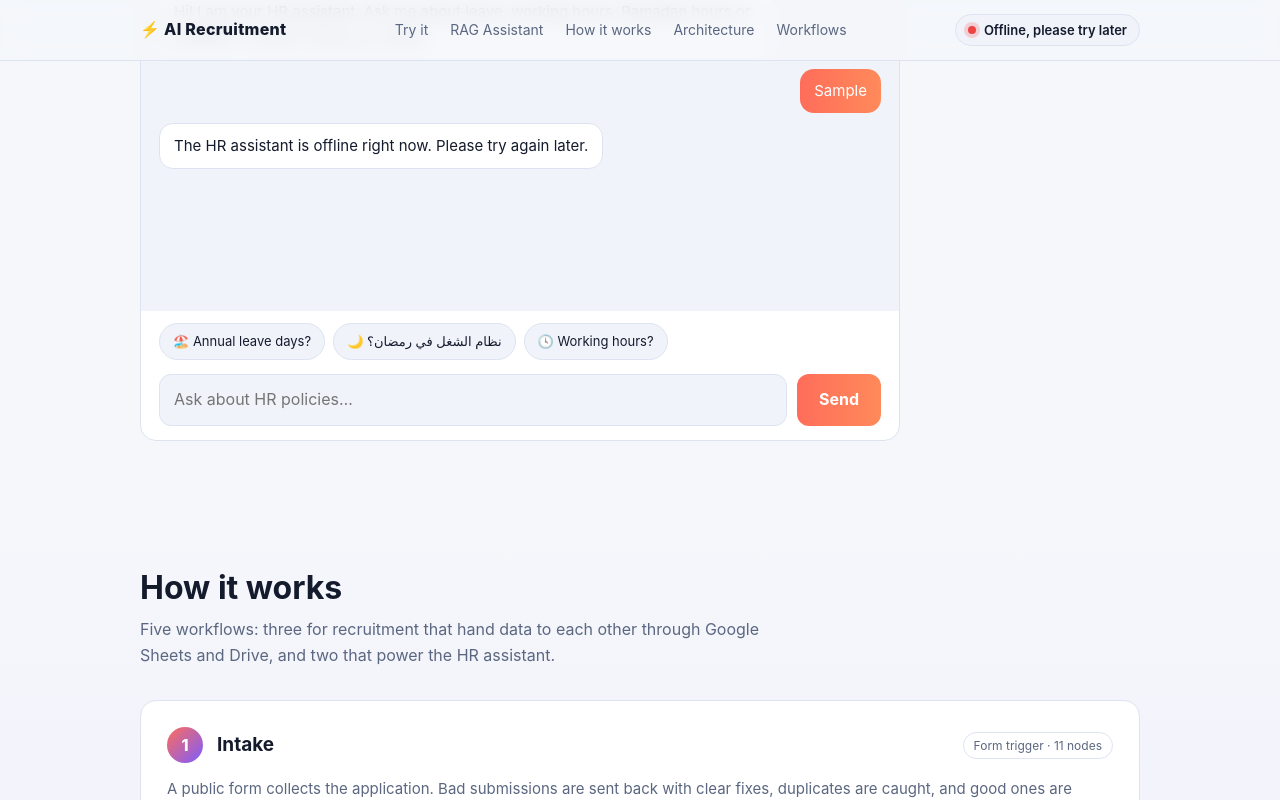
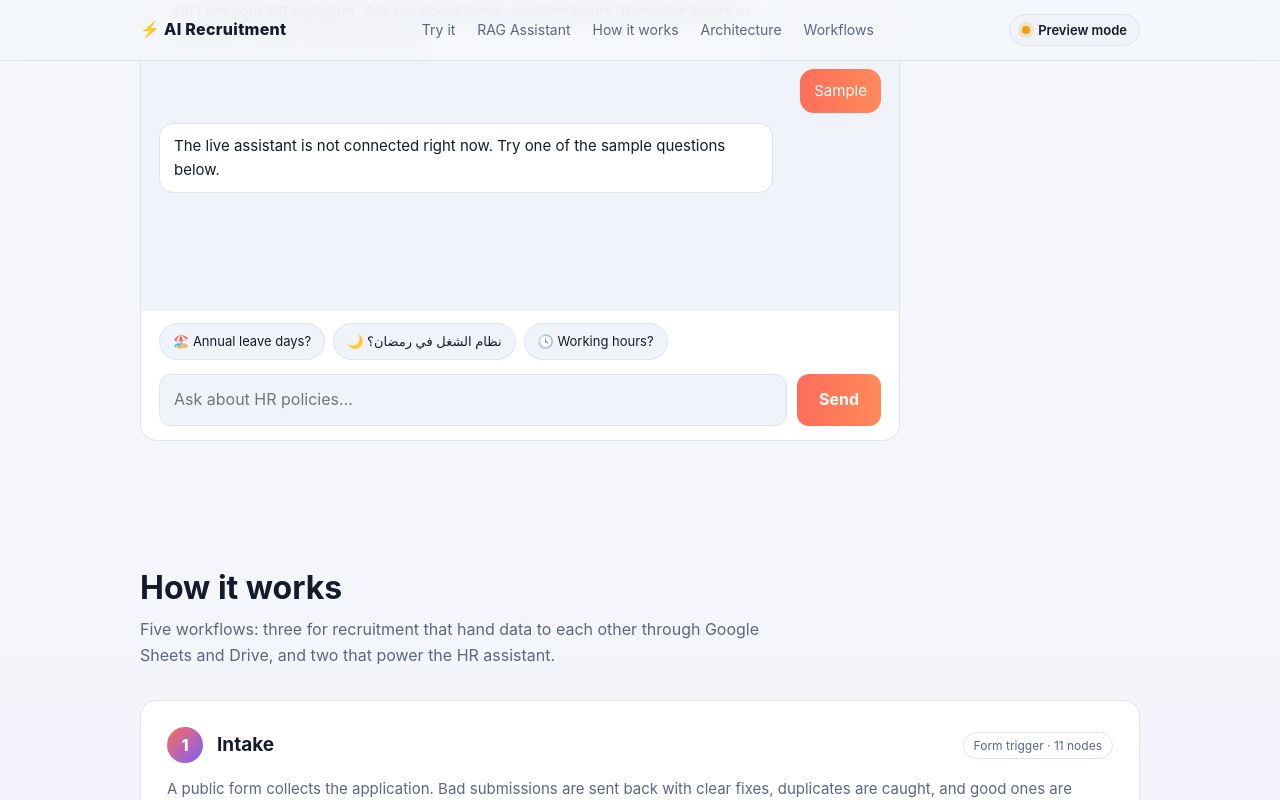
Before and after one commit to safiamohmed/AI-CV-Screening, a plain HTML site: page index.html in a window 1280 px wide. Both pictures are taken after typing "Sample" into the empty fields and a click on the button "Send". Shown: the part 1689-2489 px from the top of the page. Drawn offline with Linux system fonts and the light colour scheme; no server answers.

Commit message:
Update JSON file links and configuration settings

```diff
--- a/index.html
+++ b/index.html
@@ -36,7 +36,7 @@ nav .wrap{display:flex;align-items:center;justify-content:space-between;height:6
 .badge{display:inline-flex;align-items:center;gap:8px;padding:5px 12px;border-radius:999px;font-size:13px;font-weight:600;background:var(--card2);border:1px solid var(--line)}
 .badge i{width:8px;height:8px;border-radius:50%;background:var(--muted)}
 .badge.on i{background:var(--ok);box-shadow:0 0 0 4px rgba(34,197,94,.2)}
-.badge.off i{background:var(--bad);box-shadow:0 0 0 4px rgba(239,68,68,.2)}
+.badge.idle i{background:var(--warn);box-shadow:0 0 0 4px rgba(245,158,11,.2)}
 
 /* hero */
 .hero{padding:84px 0 56px;text-align:center;background:radial-gradient(60% 50% at 50% 0%,rgba(124,92,255,.22),transparent 70%),radial-gradient(40% 40% at 85% 10%,rgba(255,109,90,.18),transparent 70%)}
@@ -320,12 +320,12 @@ footer{border-top:1px solid var(--line);padding:28px 0;color:var(--muted);font-s
     <h2>Download the n8n blueprints</h2>
     <p class="sub">Cleaned copies with credentials and IDs removed. Import each file into n8n and connect your own accounts.</p>
     <div class="dl">
-      <a href="workflows/recruitment-1-intake.json" download><div>intake.json<small>Application form</small></div><span>&#8595;</span></a>
-      <a href="workflows/recruitment-2-ai-scan.json" download><div>ai-scan.json<small>AI screening</small></div><span>&#8595;</span></a>
-      <a href="workflows/recruitment-3-error-handler.json" download><div>error-handler.json<small>Monitoring</small></div><span>&#8595;</span></a>
-      <a href="workflows/hr-policy-rag-assistant.json" download><div>hr-policy-rag-assistant.json<small>RAG chat</small></div><span>&#8595;</span><a>
+      <a href="workflows/recruitment-1-intake.json" download><div>recruitment-1-intake.json<small>Application form</small></div><span>&#8595;</span></a>
+      <a href="workflows/recruitment-2-ai-scan.json" download><div>recruitment-2-ai-scan.json<small>AI screening</small></div><span>&#8595;</span></a>
+      <a href="workflows/recruitment-3-error-handler.json" download><div>recruitment-3-error-handler.json<small>Monitoring</small></div><span>&#8595;</span></a>
+      <a href="workflows/hr-policy-rag-assistant.json" download><div>hr-policy-rag-assistant.json<small>RAG chat</small></div><span>&#8595;</span></a>
       <a href="workflows/policy-loader.json" download><div>policy-loader.json<small>Knowledge base loader</small></div><span>&#8595;</span></a>
-
+      <a href="workflows/status-ping.json" download><div>status-ping.json<small>Online / offline badge</small></div><span>&#8595;</span></a>
     </div>
   </div>
 </section>
@@ -337,12 +337,18 @@ footer{border-top:1px solid var(--line);padding:28px 0;color:var(--muted);font-s
 <script>
 /* ===== Fill these in (see Step 3 and Step 9 of the guide) ===== */
 const CONFIG = {
-  owner:      "Your Name",
-  repo:       "https://github.com/YOUR-USER/YOUR-REPO",
-  n8nBase:    "https://YOUR-DOMAIN.ngrok-free.app",
-  applyForm:  "/form/YOUR-APPLY-FORM-ID",
-  chat:       "/webhook/YOUR-CHAT-ID/chat",      // Production URL of the Employee Question (Chat Trigger) node
-  statusPath: "/webhook/status-ping"   // from workflows/status-ping.json (activate it first)
+  owner:      "safiamohmed",
+  repo:       "https://github.com/safiamohmed/AI-CV-Screening",
+  n8nBase:    "https://cytotropic-siobhan-woodsy.ngrok-free.dev",
+  applyForm:  "/form/7433b20c-bcc0-4241-a797-45e76dec62da",
+  chat:       "/webhook/b0000000-0000-4000-8000-0000000000aa/chat",      // Production URL of the Employee Question (Chat Trigger) node
+  statusPath: "/webhook/status-ping",  // from workflows/status-ping.json (activate it first)
+  // Shown only when the live assistant is not reachable. Replace with answers from YOUR real policies.
+  samples: [
+    { q: "How many annual leave days do I get?", a: "Write the real answer from your leave policy here." },
+    { q: "ما هو نظام الشغل في رمضان؟",              a: "اكتبي هنا الإجابة الحقيقية من سياسة العمل في رمضان." },
+    { q: "What are the working hours?",           a: "Write the real answer from your working hours policy here." }
+  ]
 };
 /* =============================================================== */
 
@@ -353,9 +359,8 @@ $("#repoLink").href = CONFIG.repo;
 $("#owner").textContent = CONFIG.owner;
 
 function setStatus(online) {
-  $("#statusText").textContent = online ? "System online" : "Offline, please try later";
-  $("#status").className = "badge " + (online ? "on" : "off");
-  ["#applyTop", "#applyCard"].forEach(id => $(id).classList.toggle("disabled", !online));
+  $("#statusText").textContent = online ? "Live system online" : "Preview mode";
+  $("#status").className = "badge " + (online ? "on" : "idle");
 }
 
 // If n8n or ngrok is off, the request fails and the site shows Offline.
@@ -397,7 +402,10 @@ async function askHR(q) {
     if (!r.ok) throw new Error("HTTP " + r.status);
     bot.textContent = (await r.json()).output || "No answer received.";
   } catch (err) {
-    bot.textContent = "The HR assistant is offline right now. Please try again later.";
+    const hit = (CONFIG.samples || []).find(x => x.q === q);
+    bot.textContent = hit
+      ? "Sample answer (the live assistant is not connected right now):\n" + hit.a
+      : "The live assistant is not connected right now. Try one of the sample questions below.";
     setStatus(false);
   } finally { $("#ask button").disabled = false; }
 }
```
